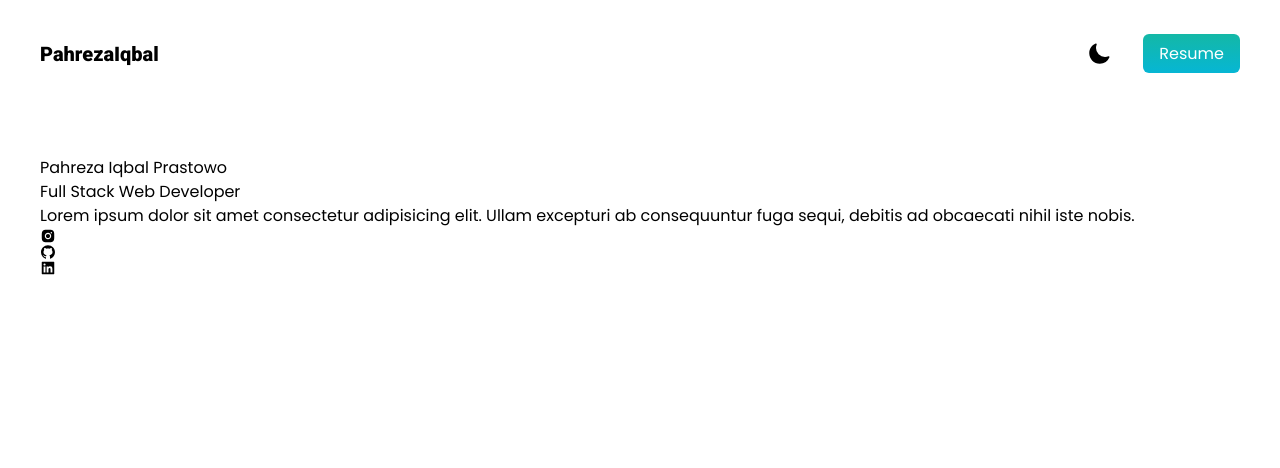
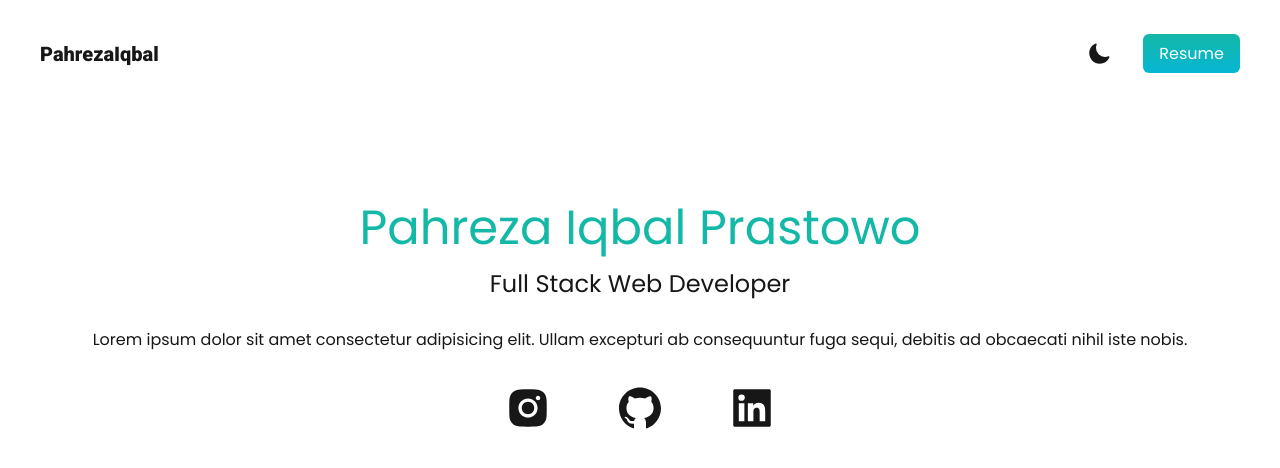
Before and after one commit to paresiqbal/portfolio-tailwind-1, a React (Vite) app: page / in a window 1280 px wide. Shown: the top 468 px of the page. Built offline with nearby package versions, Linux system fonts and the light colour scheme.

Commit message:
Create Hero

```diff
--- a/src/App.jsx
+++ b/src/App.jsx
@@ -4,7 +4,7 @@
 
 function App() {
   return (
-    <div className="min-h-screen bg-white px-10 font-poppins">
+    <div className="min-h-screen bg-white px-10 font-poppins text-neutral-900">
       <nav className="py-10 mb-12 flex justify-between">
         <h1 className="text-xl font-semibold font-roboto">PahrezaIqbal</h1>
         <ul className="flex items-center">
@@ -22,17 +22,19 @@
         </ul>
       </nav>
 
-      <main>
+      <main className="text-center p-10">
         <div>
-          <h2>Pahreza Iqbal Prastowo</h2>
-          <h3>Full Stack Web Developer</h3>
-          <p>
+          <h2 className="text-5xl py-2 text-teal-500 font-medium">
+            Pahreza Iqbal Prastowo
+          </h2>
+          <h3 className="text-2xl py-2">Full Stack Web Developer</h3>
+          <p className="text-md py-5">
             Lorem ipsum dolor sit amet consectetur adipisicing elit. Ullam
             excepturi ab consequuntur fuga sequi, debitis ad obcaecati nihil
             iste nobis.
           </p>
         </div>
-        <div>
+        <div className="text-5xl flex justify-center gap-16 py-3">
           <AiFillInstagram />
           <AiFillGithub />
           <AiFillLinkedin />
```
